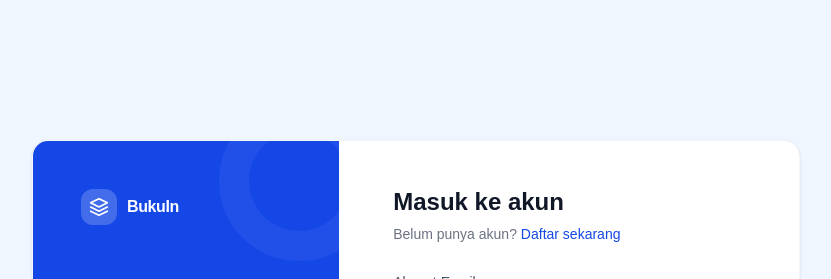
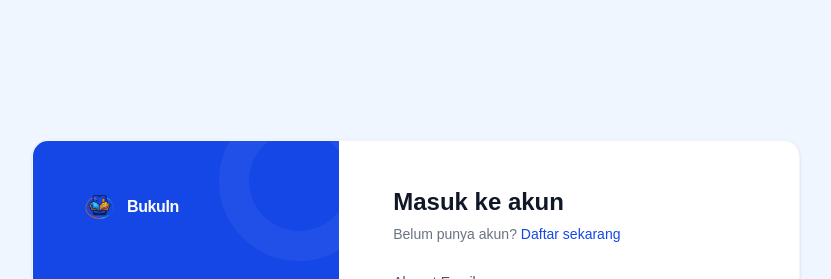
Before and after one commit to kuwphmi/perpustakaan-ihmato, a React (Vite) app in the folder frontend/: page /login in a window 1280 px wide. Shown: the top 279 px of the page, without its empty margins (224-1055 px from the left). Built offline with nearby package versions, Linux system fonts and the light colour scheme; the HTML template or start-up script is replaced by a standard one.

Commit message:
new login

```diff
--- a/frontend/src/pages/login.jsx
+++ b/frontend/src/pages/login.jsx
@@ -1,4 +1,5 @@
 import { useState } from "react";
+import logo from "../assets/logo.png";
 
 // ─── Password Strength Helper ──────────────────────────────────────────────
 function getStrength(password) {
@@ -29,11 +30,7 @@ function GoogleIcon() {
 function Logo() {
   return (
     <div className="flex items-center gap-2.5">
-      <div className="w-9 h-9 bg-white/20 rounded-xl flex items-center justify-center">
-        <svg className="w-5 h-5 fill-white" viewBox="0 0 24 24">
-          <path d="M12 2L2 7l10 5 10-5-10-5zM2 17l10 5 10-5M2 12l10 5 10-5" fill="none" stroke="white" strokeWidth="2" strokeLinecap="round" strokeLinejoin="round" />
-        </svg>
-      </div>
+      <img src={logo} alt="logo" className="w-9 h-9 object-contain" />
       <span className="text-white font-semibold text-base tracking-tight">BukuIn</span>
     </div>
   );
```
